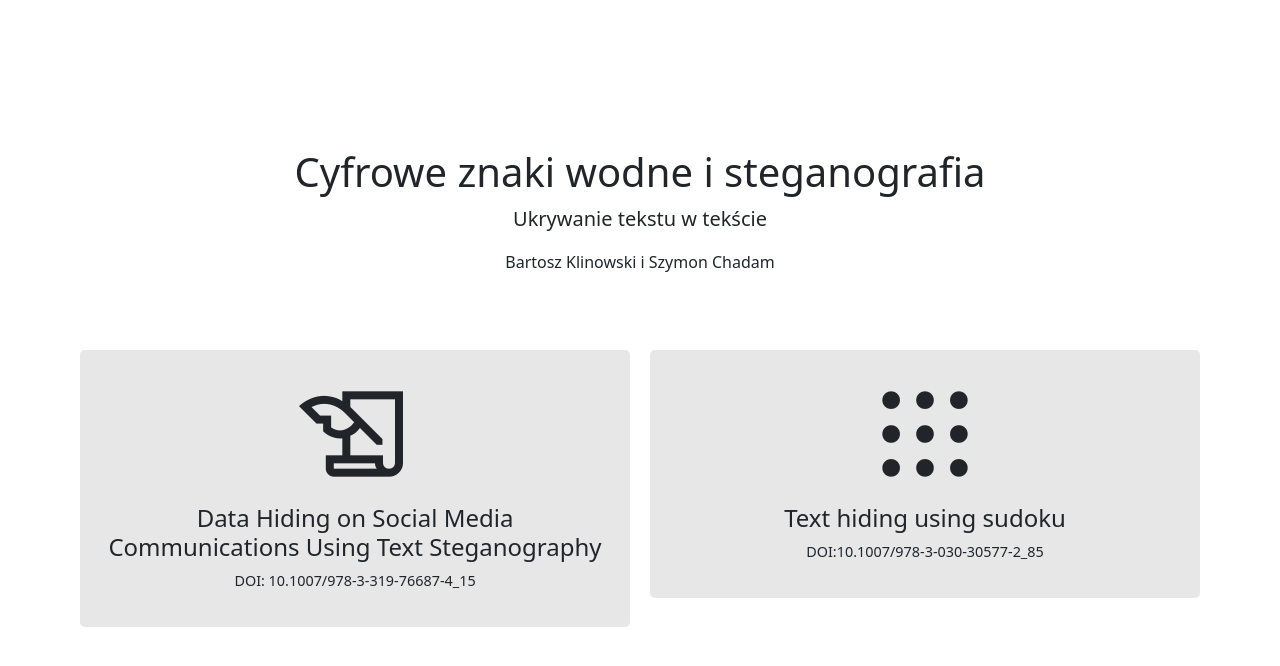
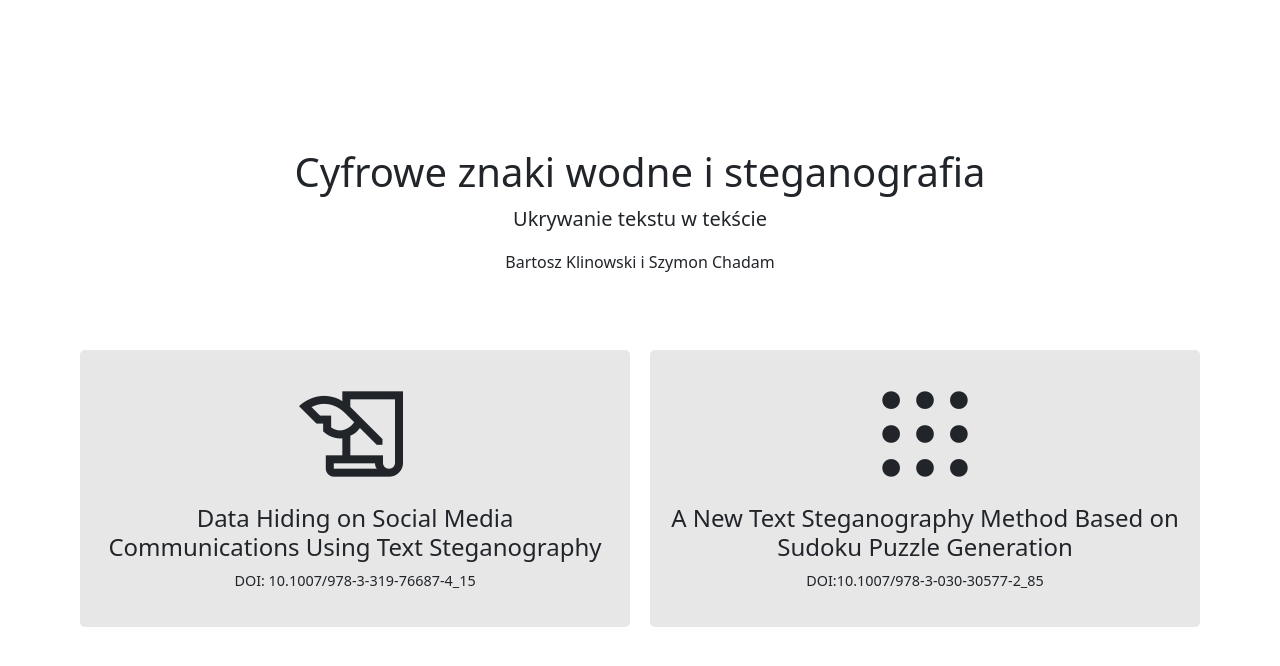
Before and after one commit to szche/Text-Stegonagrophy, an Electron app: page index.html in a window 1280 px wide. Drawn offline with nearby package versions, Linux system fonts and the light colour scheme.

Commit message:
Title change

```diff
--- a/index.html
+++ b/index.html
@@ -37,7 +37,8 @@
                   <span class="material-symbols-outlined">
                     apps
                     </span>
-                  <h4>Text hiding using sudoku</h4>
+                  <h4>A New Text Steganography Method Based
+                    on Sudoku Puzzle Generation</h4>
                   <p class="lead">
                     DOI:10.1007/978-3-030-30577-2_85
                     </p>
```
